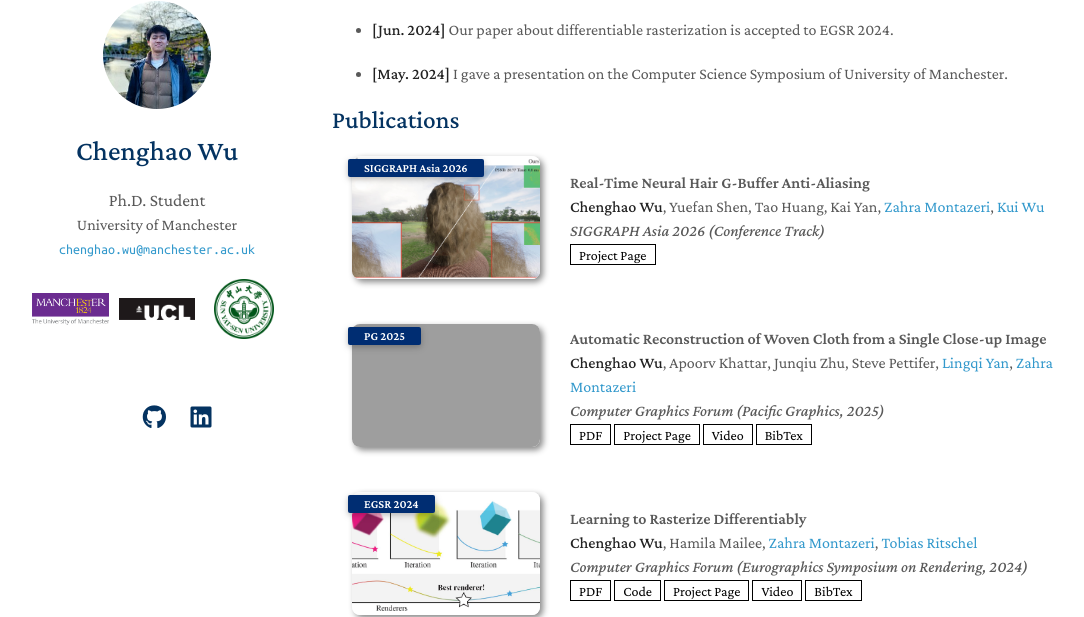
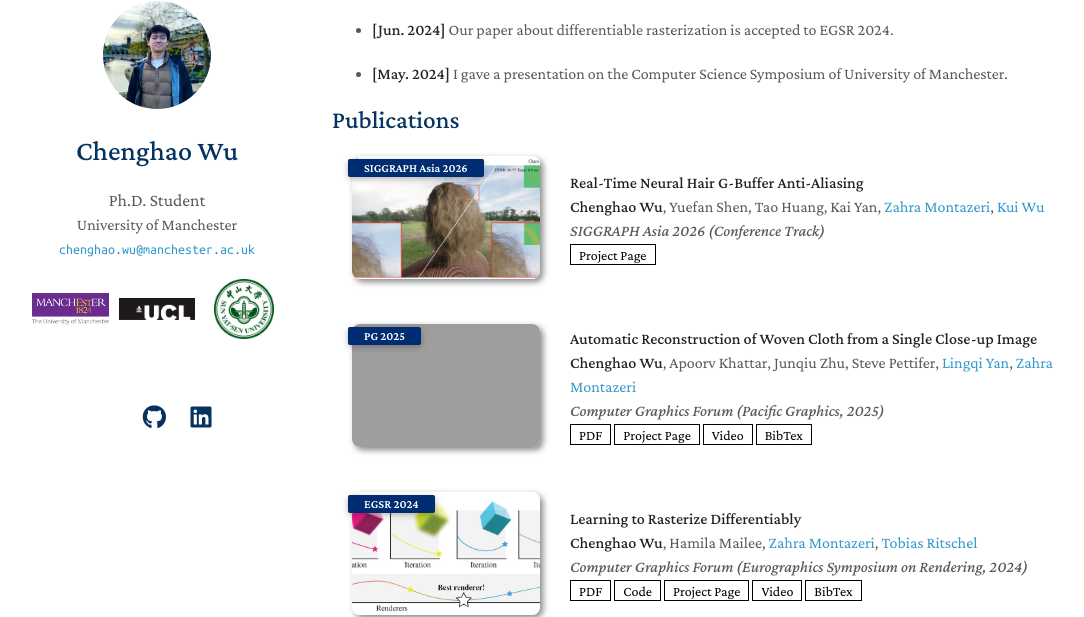
Before and after one commit to Theo-Wu/Theo-Wu.github.io, a Jekyll site: the page built from index.md, in a window 1280 px wide and 900 px high, scrolled down 429 px. Shown: the part 83-700 px from the top of the window, without its empty margins (58-1142 px from the left). Built offline with Jekyll 4.4.1, drawn with Linux system fonts in a browser that asks for light colours; nearby versions of some CDN libraries; a style sheet for code colours, icons or effects is not loaded; our own code applies the rules of GitHub Pages for plain Markdown files; grey boxes are pictures that could not be loaded.

```diff
--- a/_data/publications.yml
+++ b/_data/publications.yml
@@ -1,5 +1,5 @@
 main:
-  - title: Real-Time Neural Hair G-Buffer Anti-Aliasing
+  - title: <strong>Real-Time Neural Hair G-Buffer Anti-Aliasing</strong>
     authors: <strong>Chenghao Wu</strong>, Yuefan Shen, Tao Huang, Kai Yan, <a href="https://personalpages.manchester.ac.uk/staff/zahra.montazeri/">Zahra Montazeri</a>, <a href="https://kuiwuchn.github.io/">Kui Wu</a>
     conference_short: SIGGRAPH Asia 2026
     conference: SIGGRAPH Asia 2026 (Conference Track)
@@ -11,7 +11,7 @@ main:
     image: ./assets/img/NeuralHairGAA.jpg
     notes:
 
-  - title: Automatic Reconstruction of Woven Cloth from a Single Close-up Image
+  - title: <strong>Automatic Reconstruction of Woven Cloth from a Single Close-up Image</strong>
     authors: <strong>Chenghao Wu</strong>, Apoorv Khattar, Junqiu Zhu, Steve Pettifer, <a href="https://lingqiyan.github.io/">Lingqi Yan</a>, <a href="https://personalpages.manchester.ac.uk/staff/zahra.montazeri/">Zahra Montazeri</a>
     conference_short: PG 2025
     conference: Computer Graphics Forum (Pacific Graphics, 2025)
@@ -23,7 +23,7 @@ main:
     image: ./assets/img/Cloth.gif
     notes:
 
-  - title: Learning to Rasterize Differentiably
+  - title: <strong>Learning to Rasterize Differentiably</strong>
     authors: <strong>Chenghao Wu</strong>, Hamila Mailee, <a href="https://personalpages.manchester.ac.uk/staff/zahra.montazeri/">Zahra Montazeri</a>, <a href="https://www.homepages.ucl.ac.uk/~ucactri/">Tobias Ritschel</a>
     conference_short: EGSR 2024
     conference: Computer Graphics Forum (Eurographics Symposium on Rendering, 2024)
```
